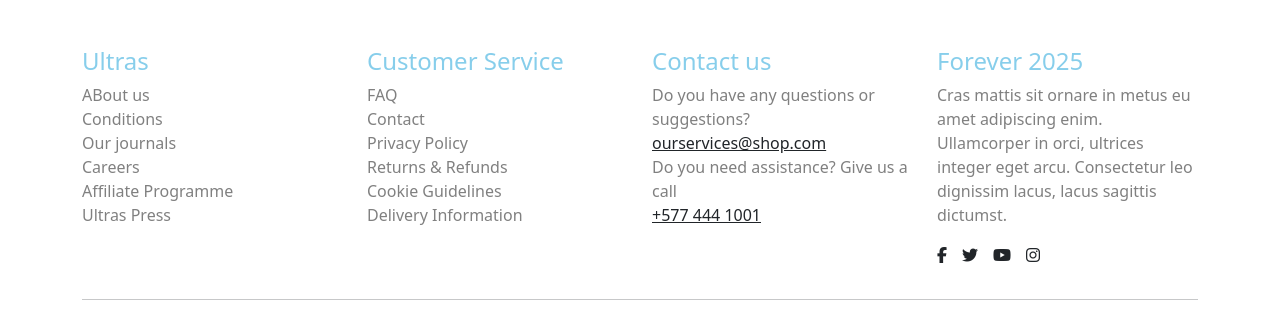
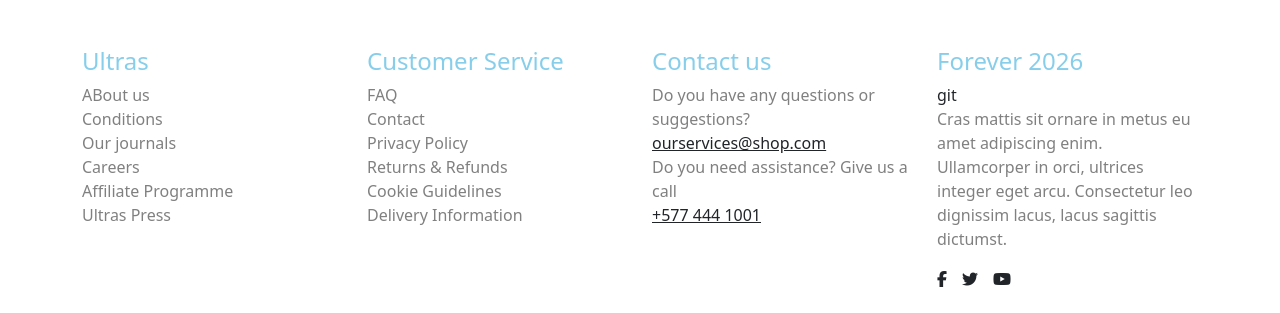
Before and after one commit to oshin657/ecommerce, a plain HTML site: page index.html in a window 1280 px wide. Shown: the part 2644-2957 px from the top of the page. Drawn offline with nearby package versions, Linux system fonts and the light colour scheme.

Commit message:
removed instagram

```diff
--- a/index.html
+++ b/index.html
@@ -300,7 +300,7 @@ href="https://cdnjs.cloudflare.com/ajax/libs/OwlCarousel2/2.3.4/assets/owl.theme
 
 
             <div class="col-3 tip">
-                <h4><a href="#">Forever 2025</a></h4>
+                <h4><a href="#">Forever 2026</a></h4>git
         <ul class="foot ps-0">
             <li><a href="#">Cras mattis sit ornare in metus eu amet adipiscing enim. Ullamcorper in orci, ultrices integer eget arcu. Consectetur leo dignissim lacus, lacus sagittis dictumst.</a></li>
         </ul>
@@ -308,7 +308,7 @@ href="https://cdnjs.cloudflare.com/ajax/libs/OwlCarousel2/2.3.4/assets/owl.theme
             <li><i class="fa-brands fa-facebook-f"></i></li>
             <li><i class="fa-brands fa-twitter"></i></li>
             <li><i class="fa-brands fa-youtube"></i></li>
-            <li><i class="fa-brands fa-instagram"></i></li>
+            <!-- <li><i class="fa-brands fa-instagram"></i></li> -->
         </ul>
 
 
```
